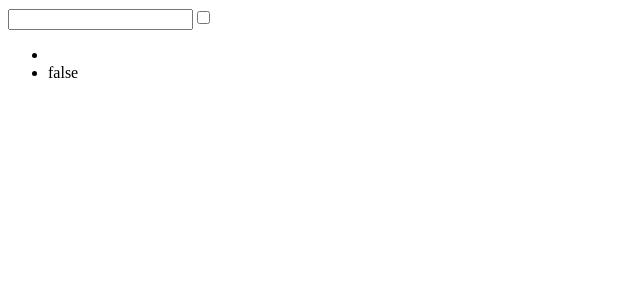
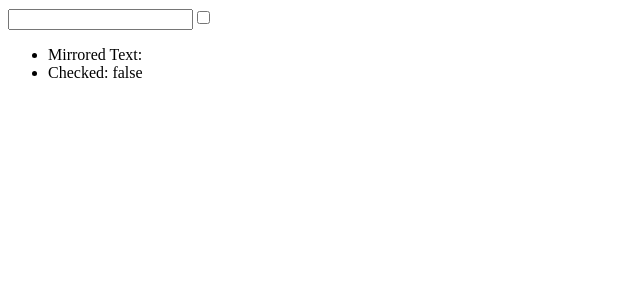
Before and after one commit to joFolta/react-hooks2, a React (Create React App) app: page / in a window 1280 px wide. Shown: the top 300 px of the page, without its empty margins (0-640 px from the left). Built offline with nearby package versions, Linux system fonts and the light colour scheme.

Commit message:
minor update

```diff
--- a/src/App.js
+++ b/src/App.js
@@ -22,8 +22,14 @@ class App extends Component {
         ></input>
 
         <ul>
-          <li>{text}</li>
-          <li>{checked.toString()}</li>
+          <li>
+            <label>Mirrored Text: </label>
+            {text}
+          </li>
+          <li>
+            <label>Checked: </label>
+            {checked.toString()}
+          </li>
         </ul>
       </section>
     );
```
Also changed, not shown: public/preview.png, 1 other file (tests, documents, lock files or other folders).
